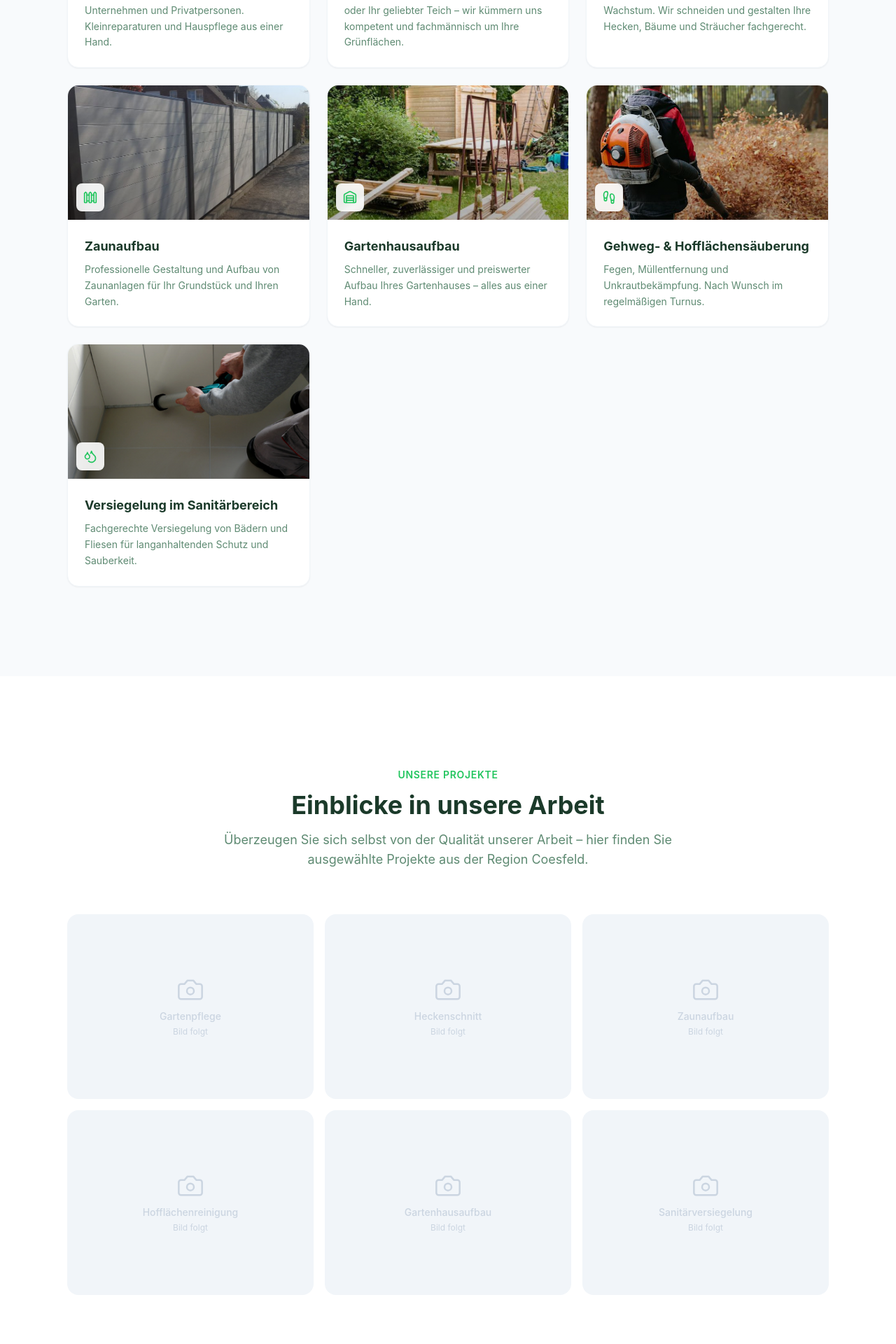
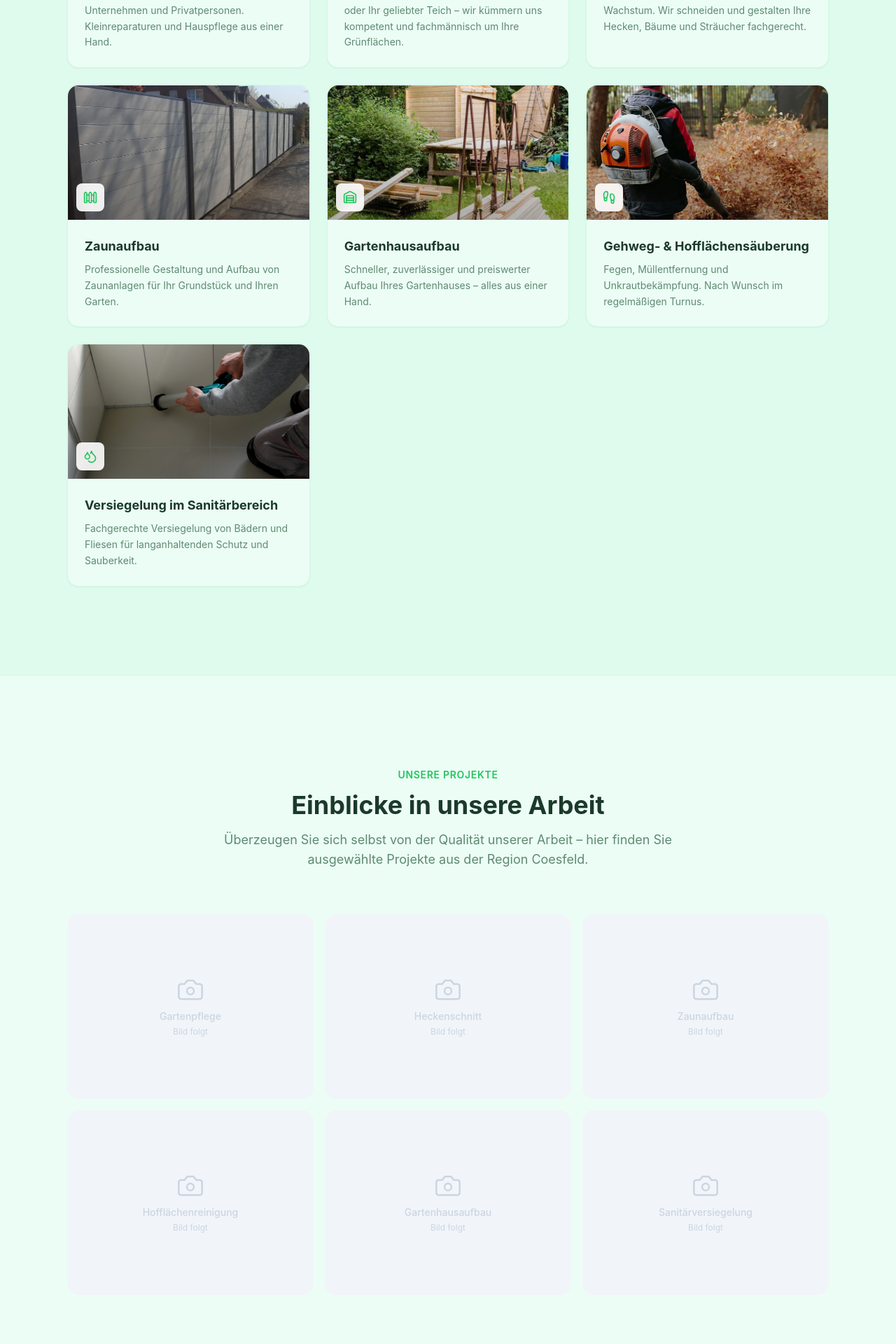
Before and after one commit to kneipenkoenig/krebs-hausmeisterservice, a Next.js app: page / in a window 1280 px wide. Shown: the part 1360-3280 px from the top of the page at 70% size. Built offline with nearby package versions, Linux system fonts and the light colour scheme.

Commit message:
Replace white backgrounds with soft green tones throughout
Body, sections, cards, navbar, and form inputs all use
navy-50/navy-100 green tints instead of white/slate-50

Co-Authored-By: Claude Opus 4.6 (1M context) <noreply@anthropic.com>

```diff
--- a/src/app/globals.css
+++ b/src/app/globals.css
@@ -12,7 +12,7 @@
   }
 
   body {
-    @apply bg-white text-navy-500 font-sans;
+    @apply bg-navy-50 text-navy-500 font-sans;
   }
 
   ::selection {
--- a/src/components/About.tsx
+++ b/src/components/About.tsx
@@ -14,7 +14,7 @@ const values = [
 
 export default function About() {
   return (
-    <section id="ueber-uns" className="py-24 lg:py-32 bg-white">
+    <section id="ueber-uns" className="py-24 lg:py-32 bg-navy-50">
       <div className="section-container section-padding">
         <div className="grid grid-cols-1 lg:grid-cols-2 gap-16 items-center">
           {/* Left: Visual */}
@@ -50,7 +50,7 @@ export default function About() {
             </div>
 
             {/* Floating Card */}
-            <div className="absolute -bottom-6 -right-4 sm:-right-6 bg-white rounded-xl shadow-lg p-5 border border-slate-100">
+            <div className="absolute -bottom-6 -right-4 sm:-right-6 bg-navy-50 rounded-xl shadow-lg p-5 border border-navy-100">
               <p className="text-3xl font-extrabold text-navy-500">100%</p>
               <p className="text-sm text-navy-300 mt-0.5">Einsatzbereit</p>
             </div>
--- a/src/components/Contact.tsx
+++ b/src/components/Contact.tsx
@@ -47,7 +47,7 @@ export default function Contact() {
   };
 
   return (
-    <section id="kontakt" className="py-24 lg:py-32 bg-slate-50">
+    <section id="kontakt" className="py-24 lg:py-32 bg-navy-100/50">
       <div className="section-container section-padding">
         {/* Section Header */}
         <motion.div
@@ -92,7 +92,7 @@ export default function Contact() {
                     id="name"
                     name="name"
                     required
-                    className="w-full px-4 py-3 rounded-xl border border-slate-200 bg-white text-navy-500 placeholder:text-slate-400 focus:ring-2 focus:ring-accent-500/20 focus:border-accent-500 transition-all duration-200"
+                    className="w-full px-4 py-3 rounded-xl border border-navy-100 bg-navy-50 text-navy-500 placeholder:text-slate-400 focus:ring-2 focus:ring-accent-500/20 focus:border-accent-500 transition-all duration-200"
                     placeholder="Max Mustermann"
                   />
                 </div>
@@ -108,7 +108,7 @@ export default function Contact() {
                     id="email"
                     name="email"
                     required
-                    className="w-full px-4 py-3 rounded-xl border border-slate-200 bg-white text-navy-500 placeholder:text-slate-400 focus:ring-2 focus:ring-accent-500/20 focus:border-accent-500 transition-all duration-200"
+                    className="w-full px-4 py-3 rounded-xl border border-navy-100 bg-navy-50 text-navy-500 placeholder:text-slate-400 focus:ring-2 focus:ring-accent-500/20 focus:border-accent-500 transition-all duration-200"
                     placeholder="max@beispiel.de"
                   />
                 </div>
@@ -125,7 +125,7 @@ export default function Contact() {
                   type="tel"
                   id="phone"
                   name="phone"
-                  className="w-full px-4 py-3 rounded-xl border border-slate-200 bg-white text-navy-500 placeholder:text-slate-400 focus:ring-2 focus:ring-accent-500/20 focus:border-accent-500 transition-all duration-200"
+                  className="w-full px-4 py-3 rounded-xl border border-navy-100 bg-navy-50 text-navy-500 placeholder:text-slate-400 focus:ring-2 focus:ring-accent-500/20 focus:border-accent-500 transition-all duration-200"
                   placeholder="+49 123 456789"
                 />
               </div>
@@ -140,7 +140,7 @@ export default function Contact() {
                 <select
                   id="service"
                   name="service"
-                  className="w-full px-4 py-3 rounded-xl border border-slate-200 bg-white text-navy-500 focus:ring-2 focus:ring-accent-500/20 focus:border-accent-500 transition-all duration-200"
+                  className="w-full px-4 py-3 rounded-xl border border-navy-100 bg-navy-50 text-navy-500 focus:ring-2 focus:ring-accent-500/20 focus:border-accent-500 transition-all duration-200"
                 >
                   <option value="">Bitte auswählen...</option>
                   <option value="haushalt">
@@ -174,7 +174,7 @@ export default function Contact() {
                   name="message"
                   rows={5}
                   required
-                  className="w-full px-4 py-3 rounded-xl border border-slate-200 bg-white text-navy-500 placeholder:text-slate-400 focus:ring-2 focus:ring-accent-500/20 focus:border-accent-500 transition-all duration-200 resize-none"
+                  className="w-full px-4 py-3 rounded-xl border border-navy-100 bg-navy-50 text-navy-500 placeholder:text-slate-400 focus:ring-2 focus:ring-accent-500/20 focus:border-accent-500 transition-all duration-200 resize-none"
                   placeholder="Beschreiben Sie Ihr Anliegen..."
                 />
               </div>
@@ -210,7 +210,7 @@ export default function Contact() {
             {contactInfo.map((item) => (
               <div
                 key={item.label}
-                className="bg-white rounded-2xl p-6 border border-slate-100"
+                className="bg-navy-50 rounded-2xl p-6 border border-navy-100"
               >
                 <div className="flex items-start gap-4">
                   <div className="w-11 h-11 bg-accent-50 rounded-xl flex items-center justify-center shrink-0">
--- a/src/components/Gallery.tsx
+++ b/src/components/Gallery.tsx
@@ -57,7 +57,7 @@ const itemVariants = {
 
 export default function Gallery() {
   return (
-    <section id="projekte" className="py-24 lg:py-32 bg-white">
+    <section id="projekte" className="py-24 lg:py-32 bg-navy-50">
       <div className="section-container section-padding">
         {/* Section Header */}
         <motion.div
--- a/src/components/Navbar.tsx
+++ b/src/components/Navbar.tsx
@@ -29,7 +29,7 @@ export default function Navbar() {
       transition={{ duration: 0.5, ease: "easeOut" }}
       className={`fixed top-0 left-0 right-0 z-50 transition-all duration-300 ${
         scrolled
-          ? "bg-white/95 backdrop-blur-md shadow-sm"
+          ? "bg-navy-50/95 backdrop-blur-md shadow-sm"
           : "bg-transparent"
       }`}
     >
@@ -86,7 +86,7 @@ export default function Navbar() {
             animate={{ opacity: 1, height: "auto" }}
             exit={{ opacity: 0, height: 0 }}
             transition={{ duration: 0.25, ease: "easeOut" }}
-            className="md:hidden bg-white border-t border-slate-100 overflow-hidden"
+            className="md:hidden bg-navy-50 border-t border-navy-100 overflow-hidden"
           >
             <div className="section-padding py-4 space-y-1">
               {navLinks.map((link) => (
--- a/src/components/Services.tsx
+++ b/src/components/Services.tsx
@@ -84,7 +84,7 @@ const cardVariants = {
 
 export default function Services() {
   return (
-    <section id="leistungen" className="py-24 lg:py-32 bg-slate-50">
+    <section id="leistungen" className="py-24 lg:py-32 bg-navy-100/50">
       <div className="section-container section-padding">
         {/* Section Header */}
         <motion.div
@@ -118,7 +118,7 @@ export default function Services() {
             <motion.div
               key={service.title}
               variants={cardVariants}
-              className="group bg-white rounded-2xl overflow-hidden shadow-sm hover:shadow-lg transition-shadow duration-300 border border-slate-100"
+              className="group bg-navy-50 rounded-2xl overflow-hidden shadow-sm hover:shadow-lg transition-shadow duration-300 border border-navy-100"
             >
               {/* Service Image */}
               <div className="relative h-48 overflow-hidden">
```
